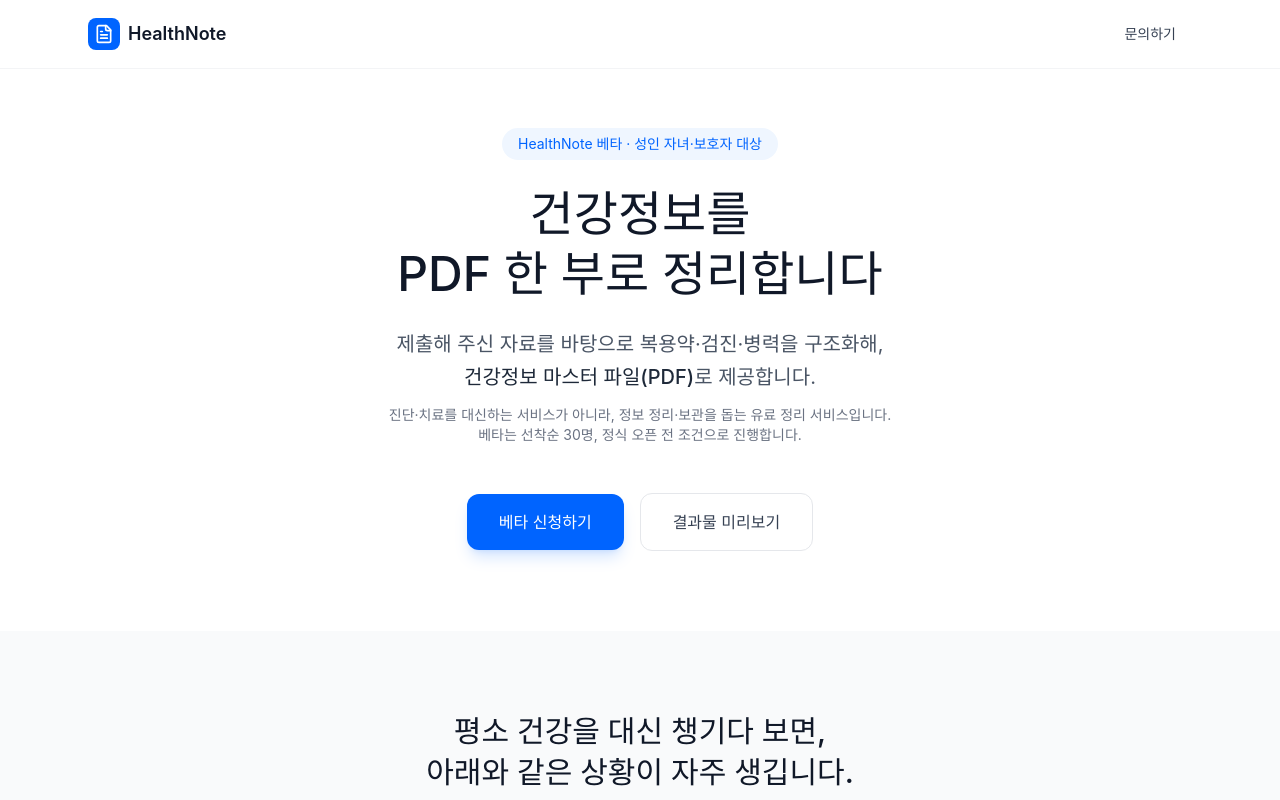
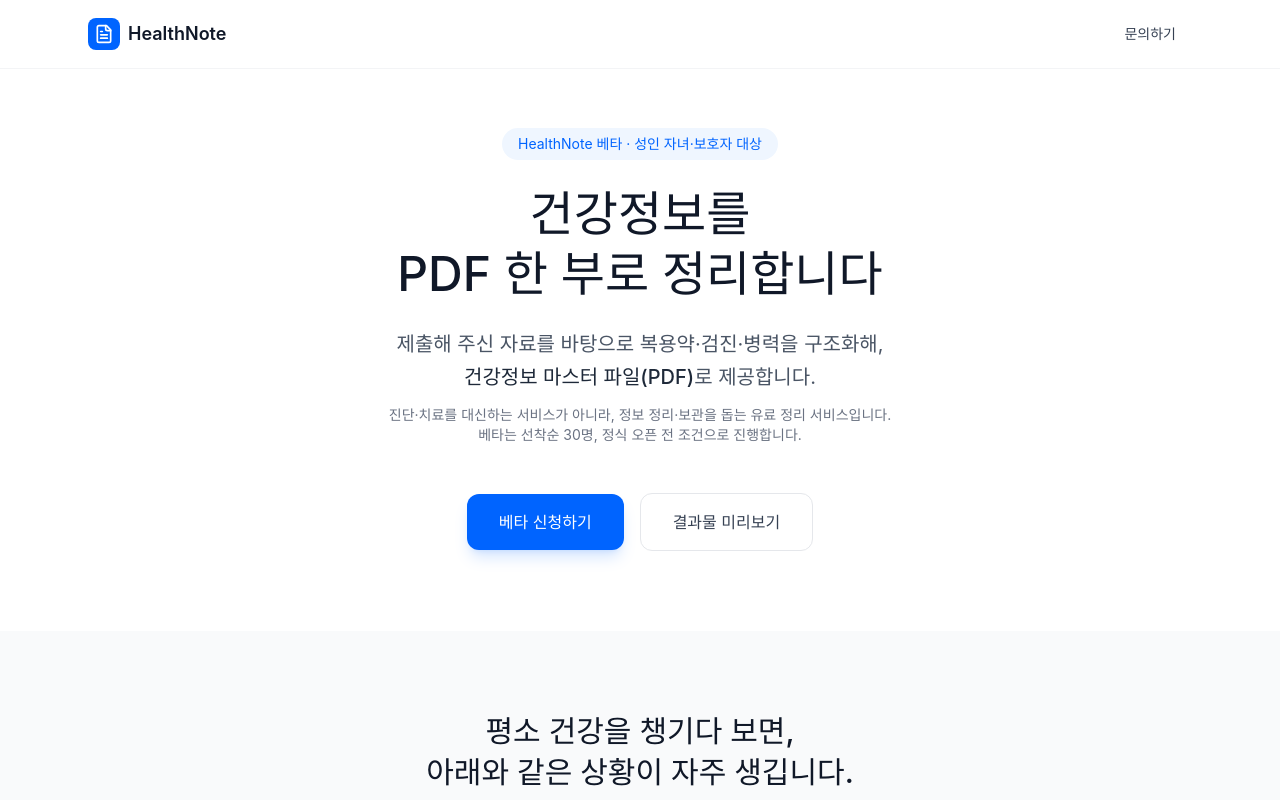
Before and after one commit to goneyak/healthnote-landing, a React (Vite) app: page / in a window 1280 px wide. Shown: the top 800 px of the page. Built offline with nearby package versions, Linux system fonts and the light colour scheme.

Commit message:
Update ProblemsSection.tsx

```diff
--- a/src/app/components/ProblemsSection.tsx
+++ b/src/app/components/ProblemsSection.tsx
@@ -27,7 +27,7 @@ export function ProblemsSection() {
       <div className="max-w-6xl mx-auto">
         <div className="text-center mb-12 max-w-3xl mx-auto">
           <h2 className="text-3xl text-gray-900 leading-snug">
-            평소 건강을 대신 챙기다 보면,
+            평소 건강을 챙기다 보면,
             <br />
             아래와 같은 상황이 자주 생깁니다.
           </h2>
```
